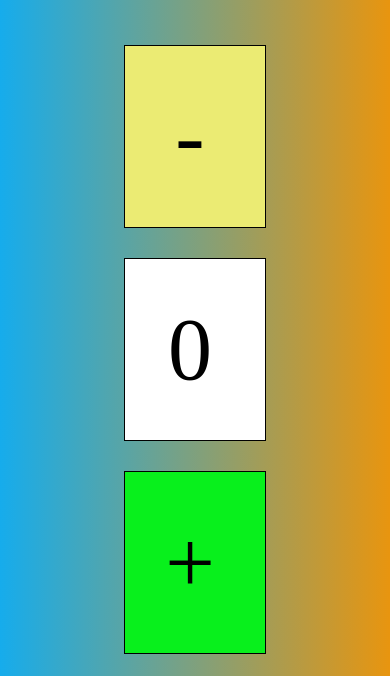
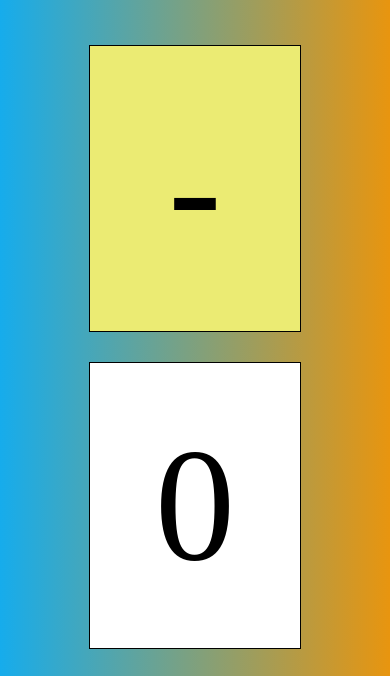
Before and after one commit to Rewillow/counter, a plain HTML site: page index.html in a window 390 px wide. Shown: the part 107-783 px from the top of the page. Drawn offline with Linux system fonts and the light colour scheme.

Commit message:
Modifiche media queries 2

```diff
--- a/styles.css
+++ b/styles.css
@@ -72,14 +72,14 @@ h1 {
         margin: 25px;
         margin-top: 10px;
         margin-bottom: 20px;
-        padding: 40px 50px 40px 40px;
+        padding: 20px 50px 20px 50px;
         font-size: 5.5rem;
     }
 
     .col-counter {
         margin: 25px;
         margin-top: 10px;
-        padding: 40px 50px 40px 40px;
+        padding: 20px 50px 20px 50px;
         font-size: 5.5rem;
     }
 
@@ -87,7 +87,7 @@ h1 {
     .col-increment {
         margin: 25px;
         margin-top: 5px;
-        padding: 40px 50px 40px 40px;
+        padding: 20px 50px 20px 50px;
         font-size: 5.5rem;
     }
 }
@@ -145,18 +145,18 @@ h1 {
 @media all and (min-width: 1280px) and (max-width: 1689px) {
 
 .col-decrement {
-        padding: 60px 70px 70px 60px;
+        padding: 50px 60px 50px 60px;
         font-size: 8rem;
     }
 
     .col-counter {
-        padding: 60px 70px 70px 60px;
+        padding: 50px 60px 50px 60px;
         font-size: 8rem;
     }
 
 
     .col-increment {
-        padding: 60px 70px 70px 60px;
+        padding: 50px 60px 50px 60px;
         font-size: 8rem;
     }
 }
@@ -164,4 +164,19 @@ h1 {
 /* DISPOSITIVI 1690px */
 
 @media all and (max-width: 1690px) {
+    .col-decrement {
+        padding: 50px 60px 50px 60px;
+        font-size: 10rem;
+    }
+
+    .col-counter {
+        padding: 50px 60px 50px 60px;
+        font-size: 10rem;
+    }
+
+
+    .col-increment {
+        padding: 50px 60px 50px 60px;
+        font-size: 10rem;
+    }
 }
```
